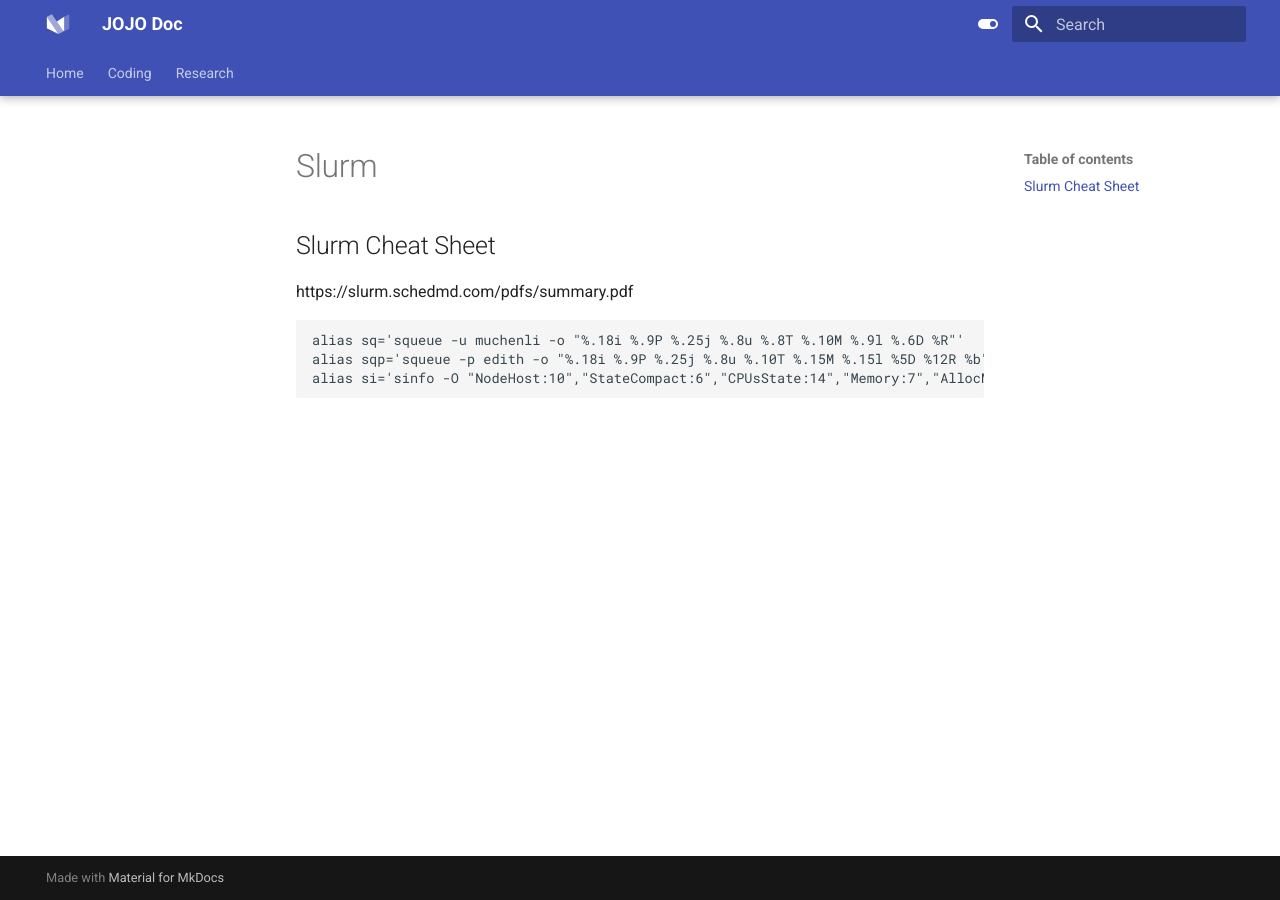
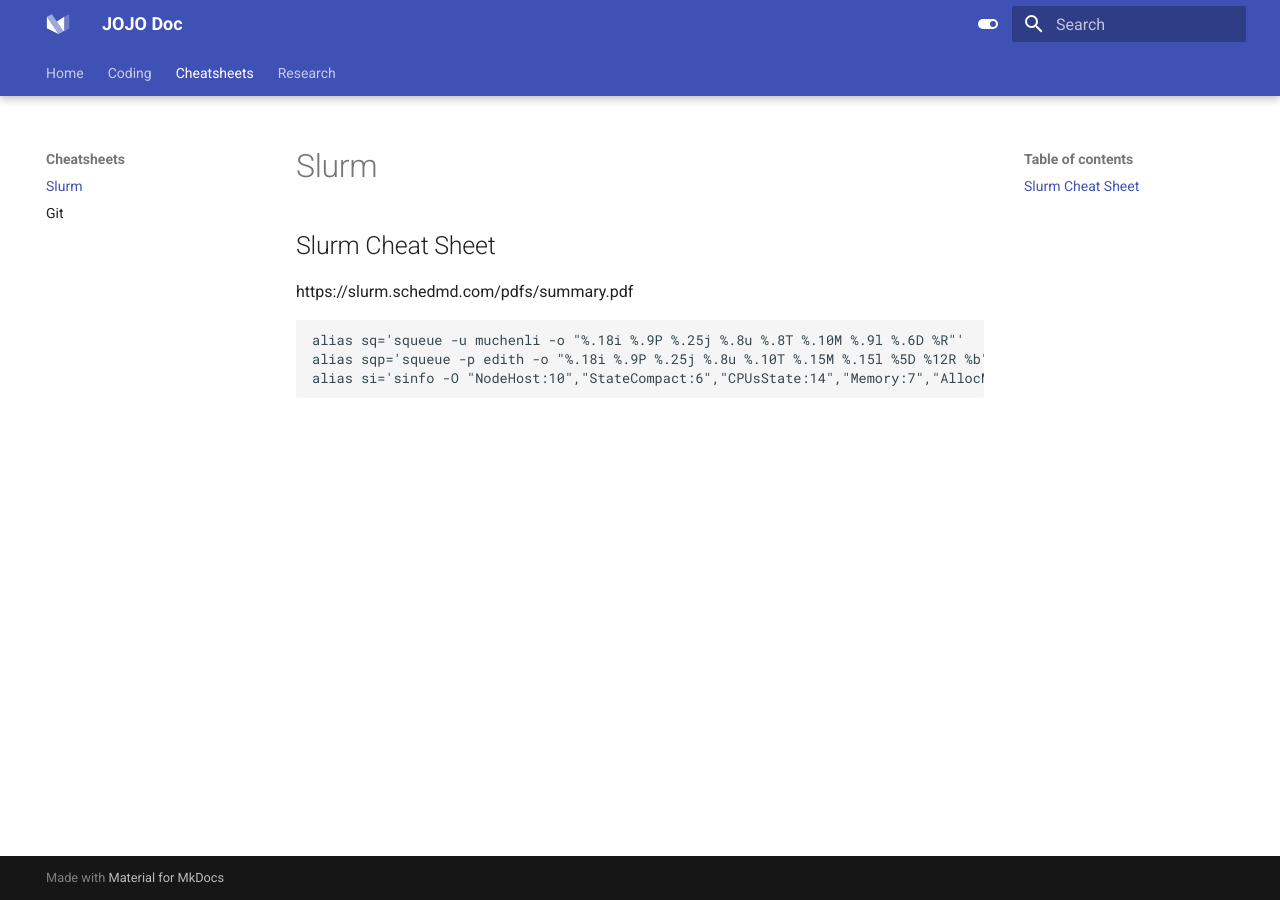
Before and after one commit to jojoml/jojodoc, an MkDocs documentation site: the page built from docs/coding/cheetsheets/slurm.md, in a window 1280 px wide. Built offline with MkDocs 1.6.1 and Material for MkDocs 9.7.7, drawn with Linux system fonts in a browser that asks for light colours.

Commit message:
Update mkdocs.yml

```diff
--- a/mkdocs.yml
+++ b/mkdocs.yml
@@ -9,6 +9,9 @@
         - Pytorch: 'coding/python/pytorch.md'
         - Python tips: 'coding/python/tips.md'
         - Bitter Lessons: 'coding/python/bitter_lessons.md'
+    - Cheatsheets:
+       - Slurm: coding/cheetsheets/slurm.md
+       - Git: coding/cheetsheets/git.md
     - Research:
       - Latex: 'research/latex.md'
       - Softwares: 'research/softwares.md'
```
